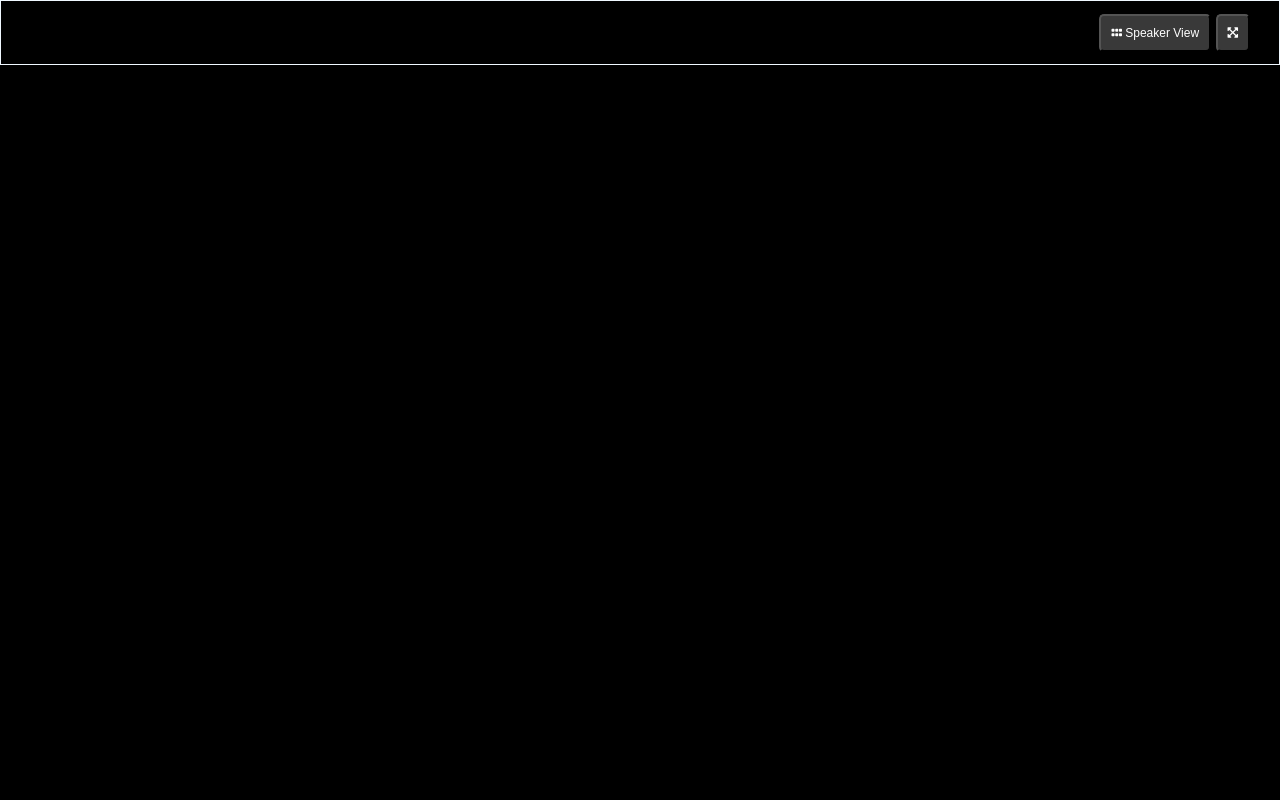
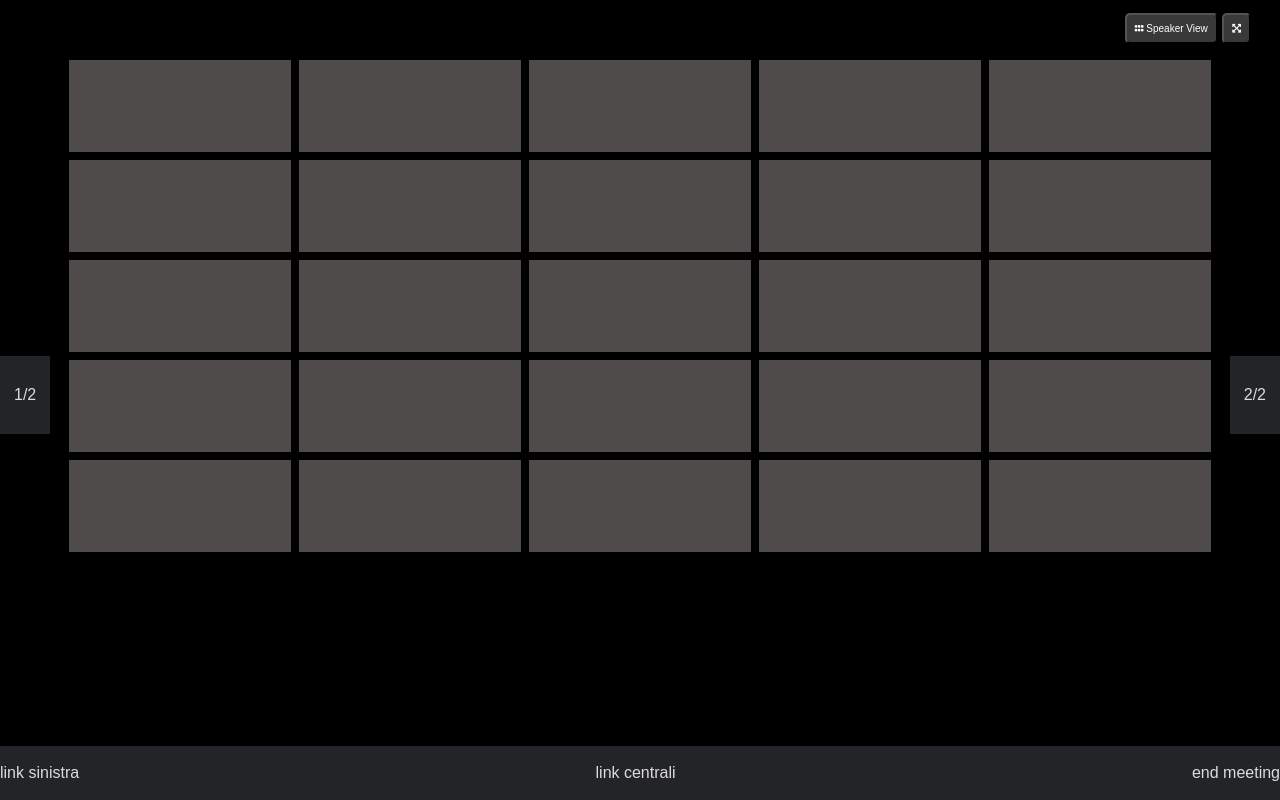
Before and after one commit to Vinc-78/html-css-zoom, a plain HTML site: page index.html in a window 1280 px wide. Drawn offline with Linux system fonts and the light colour scheme.

Commit message:
struttura main e footer

```diff
--- a/css/style.css
+++ b/css/style.css
@@ -12,29 +12,22 @@ body {
     font-size: 16px;
     background-color: black;
     color: #dcdcdc;
+    display: flex;
+    flex-direction: column;
+    height: 100vh;
 }
 
-  /* Usando il flex
 
-  display: flex;
-  flex-direction: column;
-  height: 100vh; */
+header { flex-basis: 45px; }
 
 
-header { /*  flex-basis: 45px; */
-         min-height: 45px;
-         border:1px solid aliceblue;
-}
-
-main { /* flex-grow: 1; */
-       min-height: calc(100vh - 45px - 54px);
+main { flex-grow: 1;
        overflow: hidden;
 
 }
 
-footer { /* flex-basis: 54px; */
-  /* min-height: 54px; */
- background-color: #232427;
+footer { flex-basis: 54px;
+         background-color: #232427;
 }
 
 /************************************************
@@ -46,8 +39,8 @@ footer { /* flex-basis: 54px; */
   padding: 12.5px 14px;}
 
 header button {
-    font-size: 12px;
-    padding: 10px;
+    font-size: 10px;
+    padding: 8px;
     color: white;
     background-color:rgb(57,57,57);
     border-radius: 5px;
@@ -56,3 +49,60 @@ header button {
 
 header button:nth-of-type(2) {
     margin-right: 15px;}
+
+
+
+/************************************************
+*main / partecipaints
+************************************************/
+
+
+.main-conteiner {position: relative;
+                height: 100%;
+                padding-bottom: 40px;
+                overflow:hidden;}
+
+
+.users-conteiner{ display: flex;
+                  justify-content: center;
+                  flex-wrap: wrap;
+                align-content: flex-start;
+
+                 }
+
+.user-webcam { border:4px solid black;
+                background-color: rgb(80, 75, 75);
+                min-width: 230px;
+                min-height: 100px;
+                flex-shrink: 0;
+                max-width:calc(100% / 5);
+                max-height:calc(100% / 5);
+                transition: border-color 0.3s;}
+
+.partecipaint:hover{border-color: chartreuse;}
+
+/************************************************
+*main / lateral buttons
+************************************************/
+
+.main-btn { position: absolute;
+            top:calc(50% - 45px);
+            background-color: #232427;
+            padding: 30px 14px;
+  }
+
+.main-btn-left { left:0;}
+
+.main-btn-right { right:0;}
+
+
+
+/************************************************
+* footer
+************************************************/
+
+.footer-conteiner { display: flex;
+                    justify-content: space-between;
+                    align-items: center;
+                    min-height: 54px;
+}
--- a/index.html
+++ b/index.html
@@ -25,12 +25,62 @@
 
   <!-- Inizio MAIN -->
   <main>
+    <div class="main-conteiner">
+      <div class="main-btn main-btn-left">
+       1/2
+      </div>
 
+       <div class="users-conteiner">
+         <div class="user-webcam"></div>
+         <div class="user-webcam"></div>
+         <div class="user-webcam"></div>
+         <div class="user-webcam"></div>
+         <div class="user-webcam"></div>
 
-  </main>
+         <div class="user-webcam"></div>
+         <div class="user-webcam"></div>
+         <div class="user-webcam"></div>
+         <div class="user-webcam"></div>
+         <div class="user-webcam"></div>
+
+         <div class="user-webcam"></div>
+         <div class="user-webcam"></div>
+         <div class="user-webcam"></div>
+         <div class="user-webcam"></div>
+         <div class="user-webcam"></div>
+
+         <div class="user-webcam"></div>
+         <div class="user-webcam"></div>
+         <div class="user-webcam"></div>
+         <div class="user-webcam"></div>
+         <div class="user-webcam"></div>
+
+         <div class="user-webcam"></div>
+         <div class="user-webcam"></div>
+         <div class="user-webcam"></div>
+         <div class="user-webcam"></div>
+         <div class="user-webcam"></div>
+
+      </div>
+
+       <div class="main-btn main-btn-right">
+         2/2
+      </div>
+
+     </div>
+
+   </main>
+
 
   <!-- Inizio FOOTER -->
   <footer>
+    <div class="footer-conteiner">
+
+      <div>link sinistra</div>
+      <div>link centrali</div>
+      <div>end meeting</div>
+
+    </div>
 
   </footer>
 </body>
```
